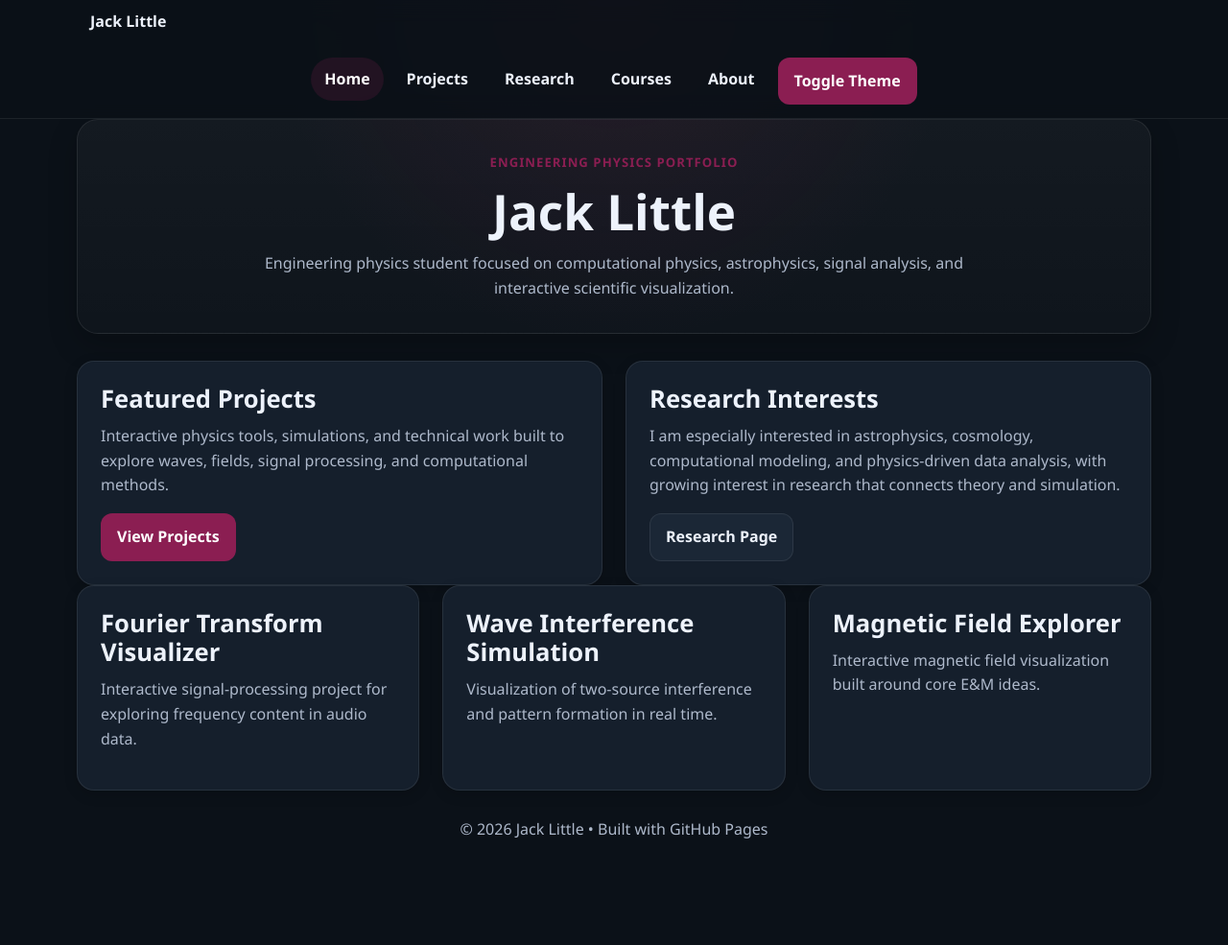
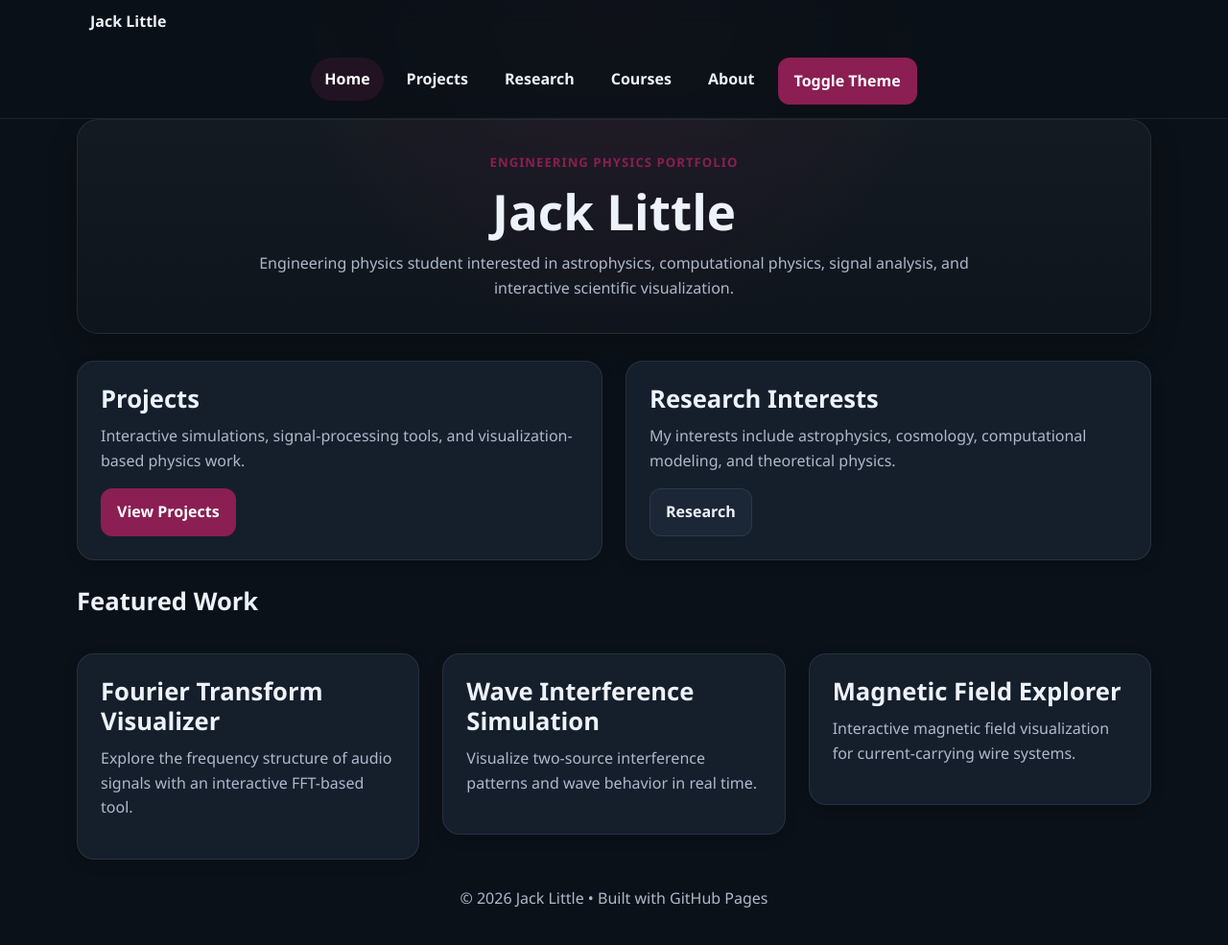
Before and after one commit to jacklittle4/jacklittle4.github.io, a Jekyll site: the page built from index.html, in a window 1280 px wide and 1005 px high. Shown: the top 985 px of the window at 96% size. Built offline with Jekyll 4.4.1, drawn with Linux system fonts in a browser that asks for light colours.

Commit message:
Revise project descriptions and section headers
Updated project descriptions and section titles for clarity.

```diff
--- a/index.html
+++ b/index.html
@@ -8,17 +8,16 @@ permalink: /
   <p class="eyebrow">Engineering Physics Portfolio</p>
   <h1>Jack Little</h1>
   <p class="page-intro">
-    Engineering physics student focused on computational physics, astrophysics,
+    Engineering physics student interested in astrophysics, computational physics,
     signal analysis, and interactive scientific visualization.
   </p>
 </section>
 
 <section class="content-grid two-column">
   <div class="card">
-    <h2>Featured Projects</h2>
+    <h2>Projects</h2>
     <p>
-      Interactive physics tools, simulations, and technical work built to explore
-      waves, fields, signal processing, and computational methods.
+      Interactive simulations, signal-processing tools, and visualization-based physics work.
     </p>
     <a class="btn-accent" href="{{ '/projects/' | relative_url }}">View Projects</a>
   </div>
@@ -26,27 +25,38 @@ permalink: /
   <div class="card">
     <h2>Research Interests</h2>
     <p>
-      I am especially interested in astrophysics, cosmology, computational modeling,
-      and physics-driven data analysis, with growing interest in research that connects
-      theory and simulation.
+      My interests include astrophysics, cosmology, computational modeling,
+      and theoretical physics.
     </p>
-    <a class="btn" href="{{ '/research/' | relative_url }}">Research Page</a>
+    <a class="btn" href="{{ '/research/' | relative_url }}">Research</a>
+  </div>
+</section>
+
+<section class="section">
+  <div class="container">
+    <h2>Featured Work</h2>
   </div>
 </section>
 
 <section class="projects">
+  <a href="{{ '/fourier/' | relative_url }}" class="project-link">
     <div class="project-card">
       <h2>Fourier Transform Visualizer</h2>
-    <p>Interactive signal-processing project for exploring frequency content in audio data.</p>
+      <p>Explore the frequency structure of audio signals with an interactive FFT-based tool.</p>
     </div>
+  </a>
 
+  <a href="{{ '/wave/' | relative_url }}" class="project-link">
     <div class="project-card">
       <h2>Wave Interference Simulation</h2>
-    <p>Visualization of two-source interference and pattern formation in real time.</p>
+      <p>Visualize two-source interference patterns and wave behavior in real time.</p>
     </div>
+  </a>
 
+  <a href="{{ '/field/' | relative_url }}" class="project-link">
     <div class="project-card">
       <h2>Magnetic Field Explorer</h2>
-    <p>Interactive magnetic field visualization built around core E&amp;M ideas.</p>
+      <p>Interactive magnetic field visualization for current-carrying wire systems.</p>
     </div>
+  </a>
 </section>
```
Lines whose indentation alone changed are shown as unchanged.
